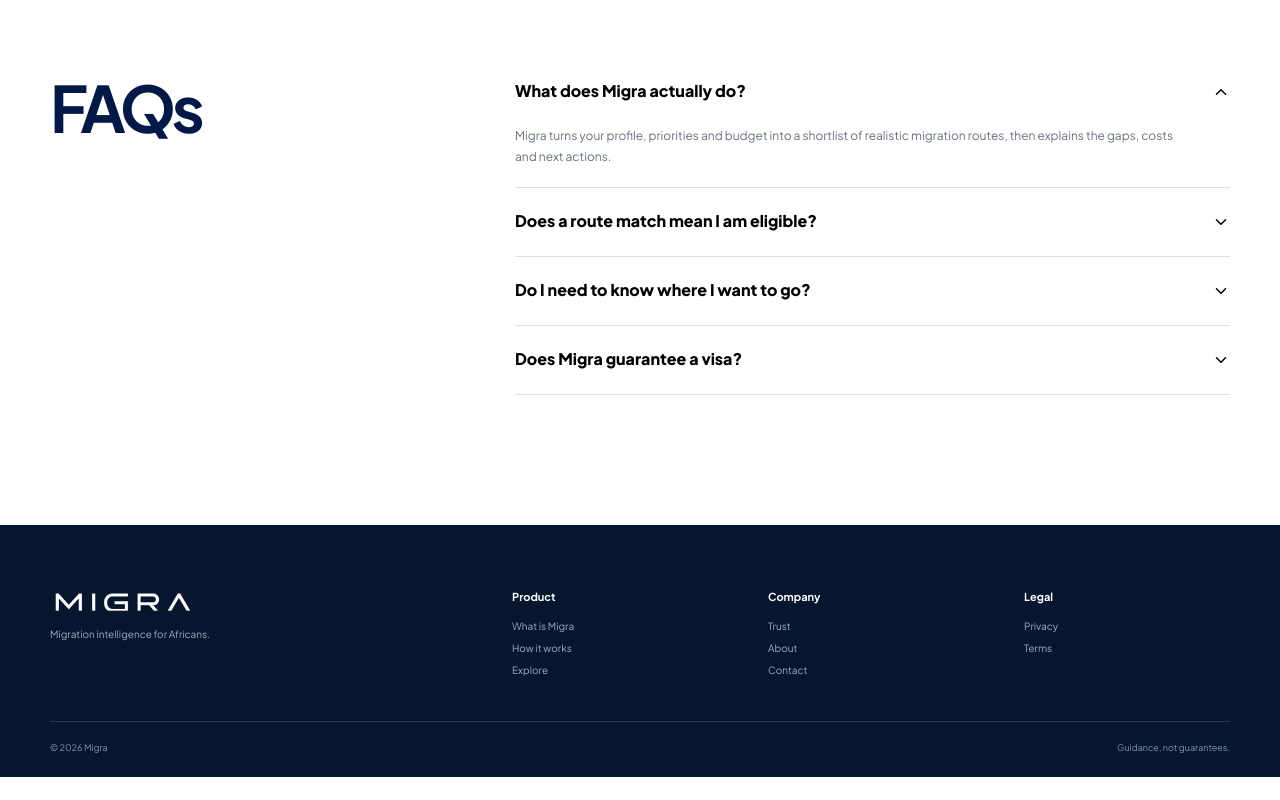
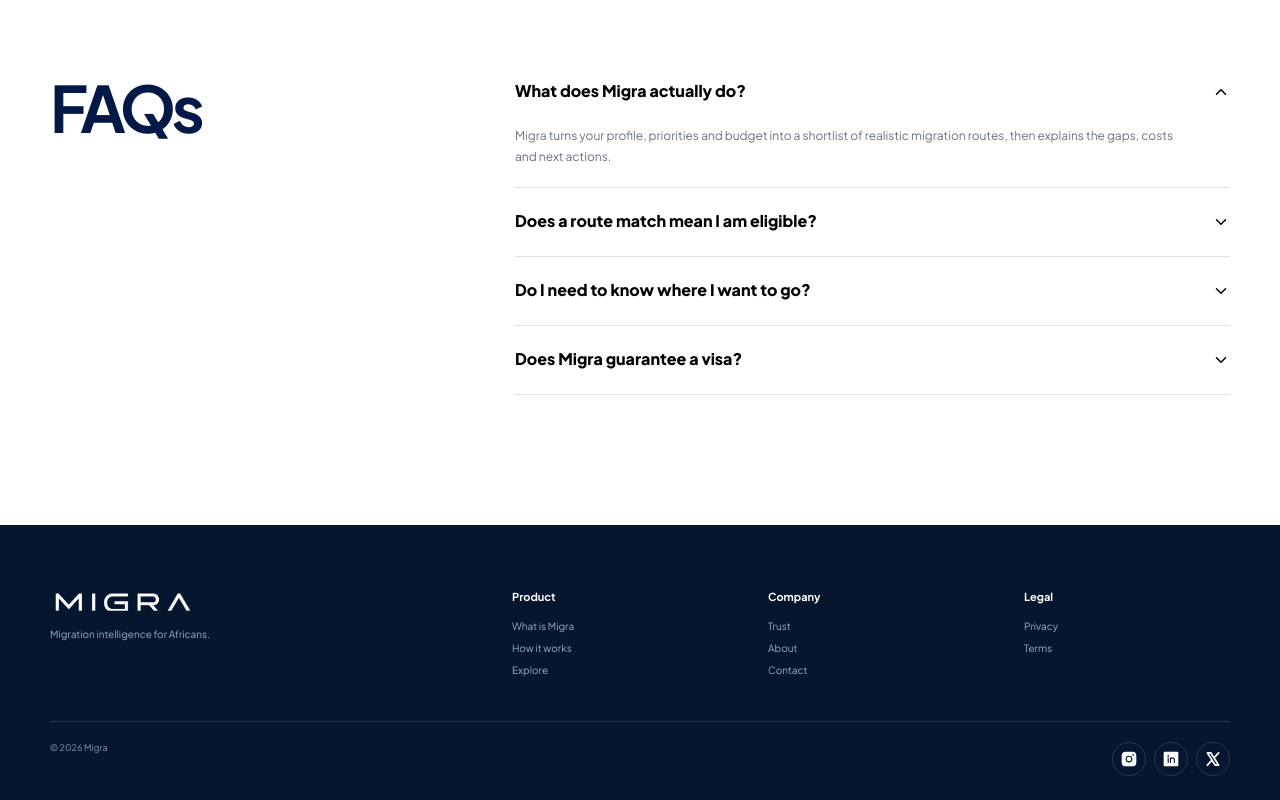
Before and after one commit to jettythegeek/migra, a Next.js app: page / in a window 1280 px wide. Shown: the part 8620-9420 px from the top of the page. Before the commit the page ends 9397 px from the top, so only its background shows below. Built offline with nearby package versions, Linux system fonts and the light colour scheme.

Commit message:
Replace footer disclaimer with social icons

```diff
--- a/app/page.tsx
+++ b/app/page.tsx
@@ -23,7 +23,10 @@
   ArrowRight as PhosphorArrowRight,
   Briefcase as PhosphorBriefcase,
   GraduationCap as PhosphorGraduationCap,
+  InstagramLogo,
+  LinkedinLogo,
   UsersThree,
+  XLogo,
 } from "@phosphor-icons/react";
 import { AnimatePresence, motion } from "motion/react";
 import { useState } from "react";
@@ -926,7 +929,18 @@
           </div>
         </div>
         <div className="wrap foot">
-          © 2026 Migra <span>Guidance, not guarantees.</span>
+          © 2026 Migra
+          <div className="footer-social" aria-label="Migra social media">
+            <span title="Instagram">
+              <InstagramLogo size={18} weight="fill" />
+            </span>
+            <span title="LinkedIn">
+              <LinkedinLogo size={18} weight="fill" />
+            </span>
+            <span title="X">
+              <XLogo size={18} weight="bold" />
+            </span>
+          </div>
         </div>
       </footer>
     </main>
--- a/app/refinements.css
+++ b/app/refinements.css
@@ -267,6 +267,20 @@
 .start > div:nth-child(2) {
   position: relative;
   z-index: 2;
+}
+.footer-social {
+  display: flex;
+  align-items: center;
+  gap: 8px;
+}
+.footer-social span {
+  width: 34px;
+  height: 34px;
+  display: grid;
+  place-items: center;
+  border: 1px solid #ffffff24;
+  border-radius: 50%;
+  color: white;
 }
 .moving {
   position: relative;
```
